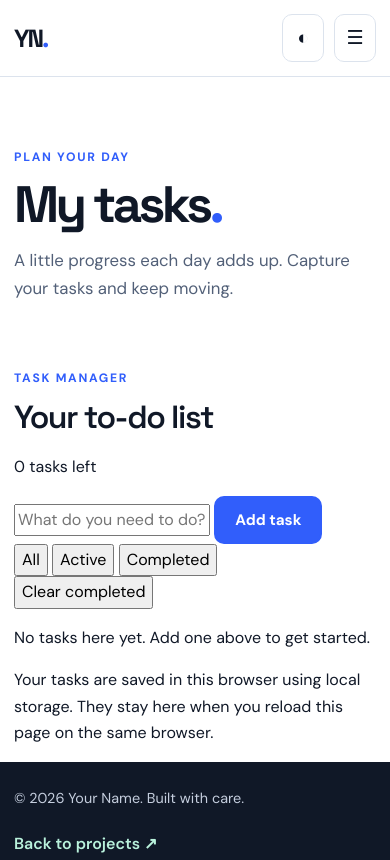
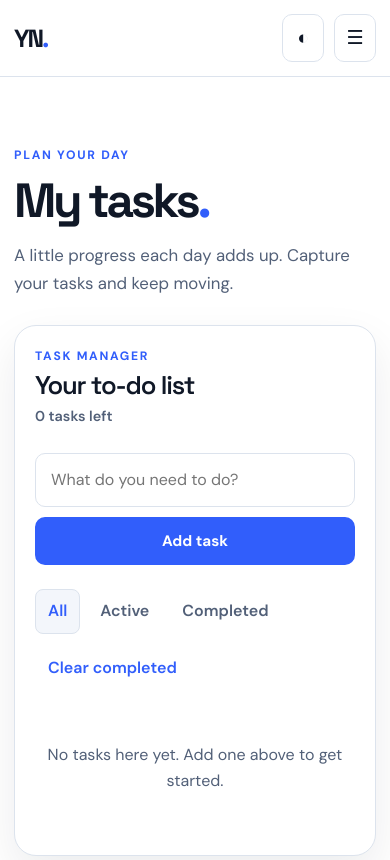
Before and after one commit to kokilmithran24-crypto/personal-portfolio, a plain HTML site: page todo.html in a window 390 px wide. Shown: the top 860 px of the page. Drawn offline with Linux system fonts and the light colour scheme.

Commit message:
Style responsive to-do app interface

```diff
--- a/style.css
+++ b/style.css
@@ -222,3 +222,61 @@ h2 { margin: 0 0 18px; font: 600 clamp(2rem, 4vw, 3rem)/1.12 'Space Grotesk', sa
   html { scroll-behavior: auto; }
   *, *::before, *::after { animation-duration: .01ms !important; animation-iteration-count: 1 !important; transition-duration: .01ms !important; }
 }
+
+/* To-do application */
+.todo-main { min-height: 70vh; padding-bottom: 80px; }
+.todo-heading { padding-block: 68px 28px; }
+.todo-heading h1 { font-size: clamp(3rem, 7vw, 5rem); }
+.todo-heading .hero-lead { margin-bottom: 0; }
+.todo-panel {
+  max-width: 820px; margin: 0 auto; padding: clamp(20px, 4vw, 38px);
+  border: 1px solid var(--line); border-radius: 22px; background: var(--card);
+  box-shadow: var(--shadow);
+}
+.todo-panel-heading { display: flex; align-items: center; justify-content: space-between; gap: 18px; margin-bottom: 24px; }
+.todo-panel-heading .eyebrow { margin-bottom: 5px; }
+.todo-panel-heading h2 { margin: 0; font-size: clamp(1.6rem, 4vw, 2.2rem); }
+.todo-count { margin: 0; color: var(--muted); font-size: .9rem; font-weight: 600; }
+.todo-form { display: flex; gap: 10px; }
+.todo-form input {
+  flex: 1; min-width: 0; padding: 13px 15px; border: 1px solid var(--line);
+  border-radius: 10px; background: var(--paper); color: var(--ink);
+}
+.todo-form input:focus, .edit-input:focus { outline: 3px solid #f2a900; outline-offset: 2px; }
+.todo-toolbar { display: flex; justify-content: space-between; align-items: center; gap: 12px; margin: 24px 0 12px; }
+.todo-filters { display: flex; flex-wrap: wrap; gap: 7px; }
+.filter-button, .clear-button {
+  border: 1px solid transparent; border-radius: 8px; padding: 8px 12px;
+  background: transparent; color: var(--muted); font-weight: 600; cursor: pointer;
+}
+.filter-button:hover, .clear-button:hover { background: var(--soft); color: var(--ink); }
+.filter-button.is-active { border-color: var(--line); background: var(--soft); color: var(--accent); }
+.clear-button { color: var(--accent); }
+.todo-list { display: grid; gap: 9px; margin: 0; padding: 0; list-style: none; }
+.todo-item {
+  display: flex; align-items: center; gap: 12px; min-width: 0; padding: 13px 14px;
+  border: 1px solid var(--line); border-radius: 11px; background: var(--paper);
+}
+.todo-check { width: 19px; height: 19px; flex: 0 0 auto; accent-color: var(--accent); cursor: pointer; }
+.todo-text { flex: 1; min-width: 0; overflow-wrap: anywhere; }
+.todo-item.is-completed .todo-text { color: var(--muted); text-decoration: line-through; }
+.todo-actions { display: flex; flex: 0 0 auto; gap: 6px; }
+.todo-action {
+  border: 1px solid var(--line); border-radius: 7px; padding: 6px 9px;
+  background: var(--card); color: var(--muted); font-size: .82rem; font-weight: 600; cursor: pointer;
+}
+.todo-action:hover { border-color: var(--accent); color: var(--accent); }
+.todo-edit-form { display: flex; flex: 1; min-width: 0; gap: 8px; }
+.edit-input { flex: 1; min-width: 0; padding: 7px 9px; border: 1px solid var(--line); border-radius: 7px; background: var(--paper); color: var(--ink); }
+.empty-state { padding: 24px 10px; color: var(--muted); text-align: center; }
+.empty-state[hidden] { display: none; }
+.todo-footnote { max-width: 820px; margin: 16px auto 0; color: var(--muted); font-size: .88rem; text-align: center; }
+@media (max-width: 600px) {
+  .todo-panel-heading { align-items: flex-start; flex-direction: column; gap: 5px; }
+  .todo-form { flex-direction: column; }
+  .todo-form .button { width: 100%; }
+  .todo-toolbar { align-items: flex-start; flex-direction: column; }
+  .todo-item { flex-wrap: wrap; }
+  .todo-actions { margin-left: auto; }
+  .todo-edit-form { flex-basis: 100%; }
+}
```
